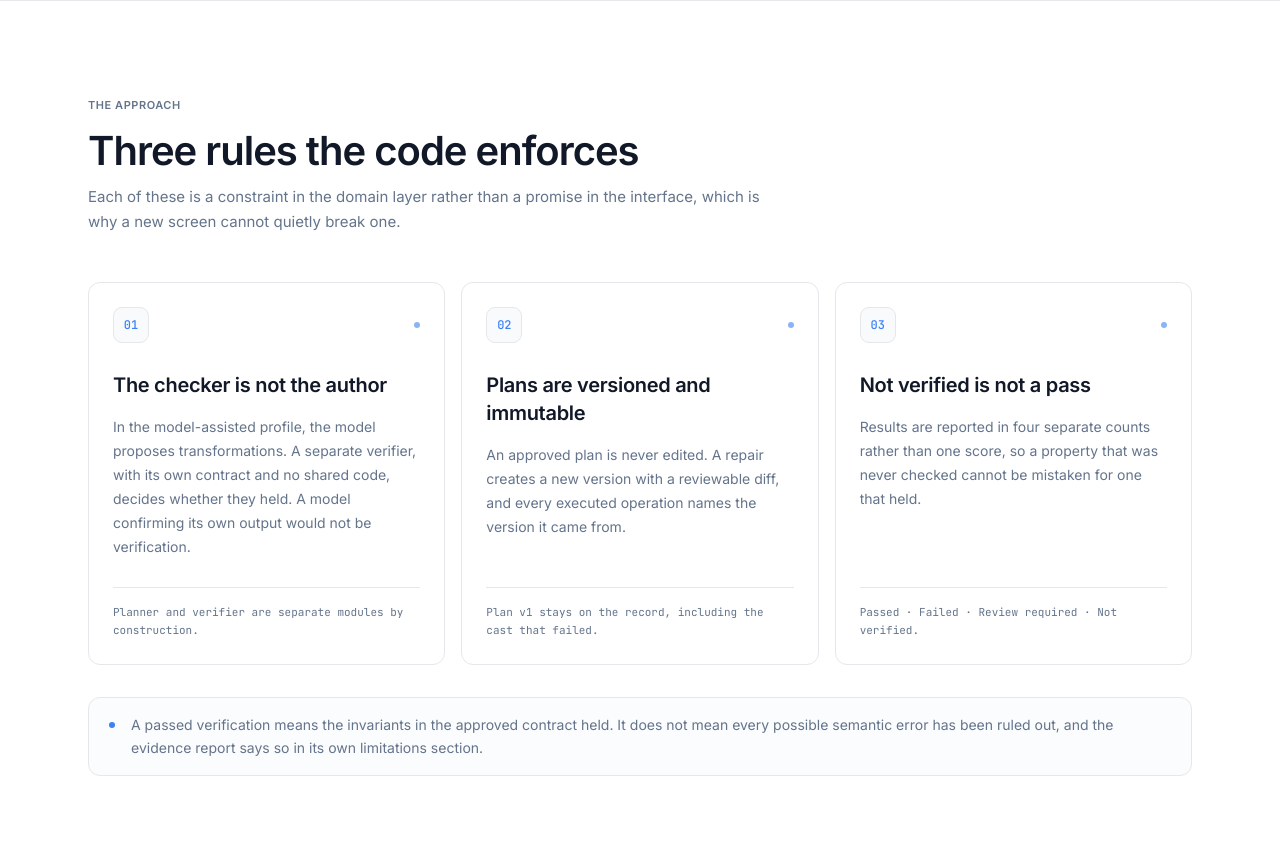
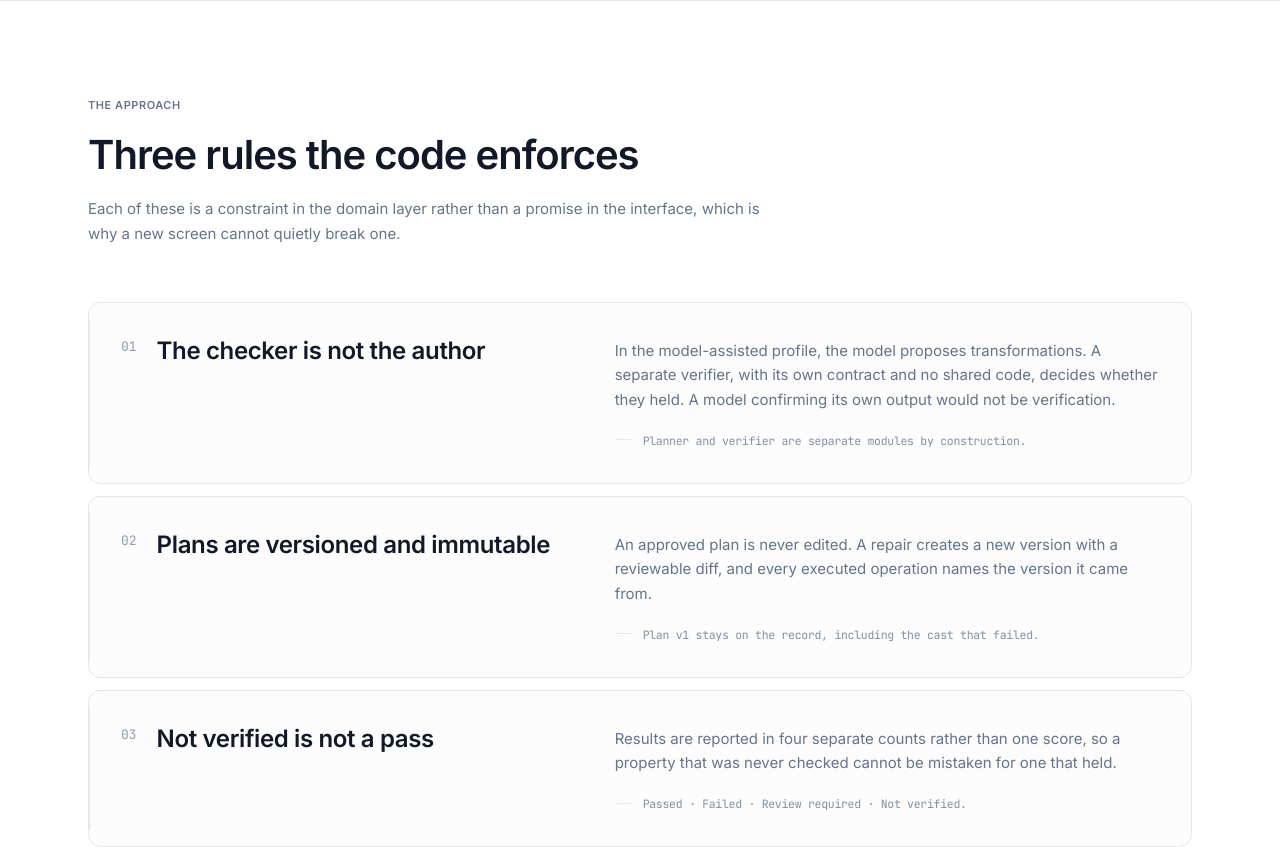
Before and after one commit to wiqilee/Moveproof, a Next.js app: page / in a window 1280 px wide. Shown: the part 1880-2727 px from the top of the page. Built offline with nearby package versions, Linux system fonts and the light colour scheme; no server answers.

Commit message:
Refine approach section design

```diff
--- a/src/components/landing/Sections.tsx
+++ b/src/components/landing/Sections.tsx
@@ -152,64 +152,73 @@ const PRINCIPLES = [
 export function Approach() {
   return (
     <section id="approach" className="border-b border-line bg-surface">
-      <div className="mx-auto max-w-6xl px-5 py-20 sm:px-6 lg:py-24">
-        <div className="max-w-3xl">
+      <div className="mx-auto max-w-6xl px-5 py-20 sm:px-6 sm:py-24">
+        <div className="max-w-2xl">
         <p className="text-[11px] font-semibold uppercase tracking-wider text-ink-soft">
   The approach
 </p>
-
-          <h2 className="mt-5 text-3xl font-semibold tracking-[-0.025em] sm:text-[2.5rem]">
+          <h2 className="mt-5 text-3xl font-semibold tracking-[-0.025em] sm:text-[2.5rem] sm:leading-[1.1]">
             Three rules the code enforces
           </h2>
-
-          <p className="mt-4 max-w-2xl text-[15px] leading-relaxed text-ink-soft">
+          <p className="mt-5 text-[15px] leading-relaxed text-ink-soft">
             Each of these is a constraint in the domain layer rather than a promise in the
             interface, which is why a new screen cannot quietly break one.
           </p>
         </div>
 
-        <div className="mt-12 grid gap-4 lg:grid-cols-3">
+        <ol className="mt-14 space-y-3">
           {PRINCIPLES.map((principle, index) => (
-            <article
-              key={principle.title}
-              className="group flex min-h-full flex-col rounded-card border border-line bg-surface p-6 transition-all duration-200 hover:-translate-y-0.5 hover:border-brand/40 hover:bg-muted/30"
+            <li key={principle.title}>
+              {/* The left rule is the only thing that moves on hover: it picks up
+                  the brand colour and widens by a pixel. Enough to feel
+                  responsive, not enough to distract from reading. */}
+              <article className="group relative rounded-card border border-line bg-canvas/40 transition-colors duration-200 hover:border-line hover:bg-muted/40">
+                <span
+                  className="absolute inset-y-4 left-0 w-px bg-line transition-all duration-200 group-hover:inset-y-3 group-hover:w-0.5 group-hover:bg-brand"
+                  aria-hidden
+                />
+
+                <div className="grid gap-x-10 gap-y-4 px-6 py-7 sm:px-8 sm:py-8 lg:grid-cols-[minmax(0,5fr)_minmax(0,6fr)]">
+                  <div className="flex items-start gap-4 lg:gap-5">
+                    <span
+                      className="mt-0.5 shrink-0 font-mono text-[13px] tabular-nums text-ink-soft/70 transition-colors duration-200 group-hover:text-brand"
+                      aria-hidden
                     >
-              <div className="flex items-center justify-between">
-                <span className="inline-flex h-9 w-9 items-center justify-center rounded-control border border-line bg-muted/50 font-mono text-xs font-medium text-brand">
                       {String(index + 1).padStart(2, "0")}
                     </span>
-
-                <span
-                  className="h-1.5 w-1.5 rounded-full bg-brand opacity-60 transition-opacity group-hover:opacity-100"
-                  aria-hidden
-                />
+                    <h3 className="text-[1.35rem] font-semibold leading-snug tracking-[-0.015em] sm:text-2xl">
+                      {principle.title}
+                    </h3>
                   </div>
 
-              <h3 className="mt-7 text-xl font-semibold tracking-[-0.015em]">
-                {principle.title}
-              </h3>
+                  <div className="lg:pt-1">
+                    <p className="text-[15px] leading-relaxed text-ink-soft">{principle.body}</p>
 
-              <p className="mt-4 text-sm leading-6 text-ink-soft">
-                {principle.body}
-              </p>
-
-              <div className="mt-auto pt-7">
-                <div className="border-t border-line pt-4">
-                  <p className="font-mono text-[11px] leading-relaxed text-ink-soft">
+                    {/* The example reads as an annotation on the rule above it,
+                        not as body copy. The short rule and the monospace face
+                        mark it as evidence rather than prose. */}
+                    <p className="mt-5 flex items-start gap-3">
+                      <span className="mt-[0.45rem] h-px w-4 shrink-0 bg-line" aria-hidden />
+                      <span className="font-mono text-[11.5px] leading-relaxed tracking-tight text-ink-soft/80">
                         {principle.example}
+                      </span>
                     </p>
                   </div>
                 </div>
               </article>
+            </li>
           ))}
-        </div>
+        </ol>
 
-        <div className="mt-8 flex gap-4 rounded-card border border-line bg-muted/30 px-5 py-4">
-          <span className="mt-2 h-1.5 w-1.5 shrink-0 rounded-full bg-brand" aria-hidden />
+        <div className="mt-10 grid gap-4 border-t border-line pt-6 lg:grid-cols-[minmax(0,5fr)_minmax(0,6fr)] lg:gap-10">
+  <p className="text-[11px] font-semibold uppercase tracking-wider text-ink-soft">
+    Verification boundary
+  </p>
+
   <p className="text-sm leading-relaxed text-ink-soft">
-            A passed verification means the invariants in the approved contract held. It does not
-            mean every possible semantic error has been ruled out, and the evidence report says so
-            in its own limitations section.
+    A passed verification means the invariants in the approved contract held. It does not mean
+    every possible semantic error has been ruled out, and the evidence report says so in its
+    own limitations section.
   </p>
 </div>
 </div>
```
Lines whose indentation alone changed are shown as unchanged.
